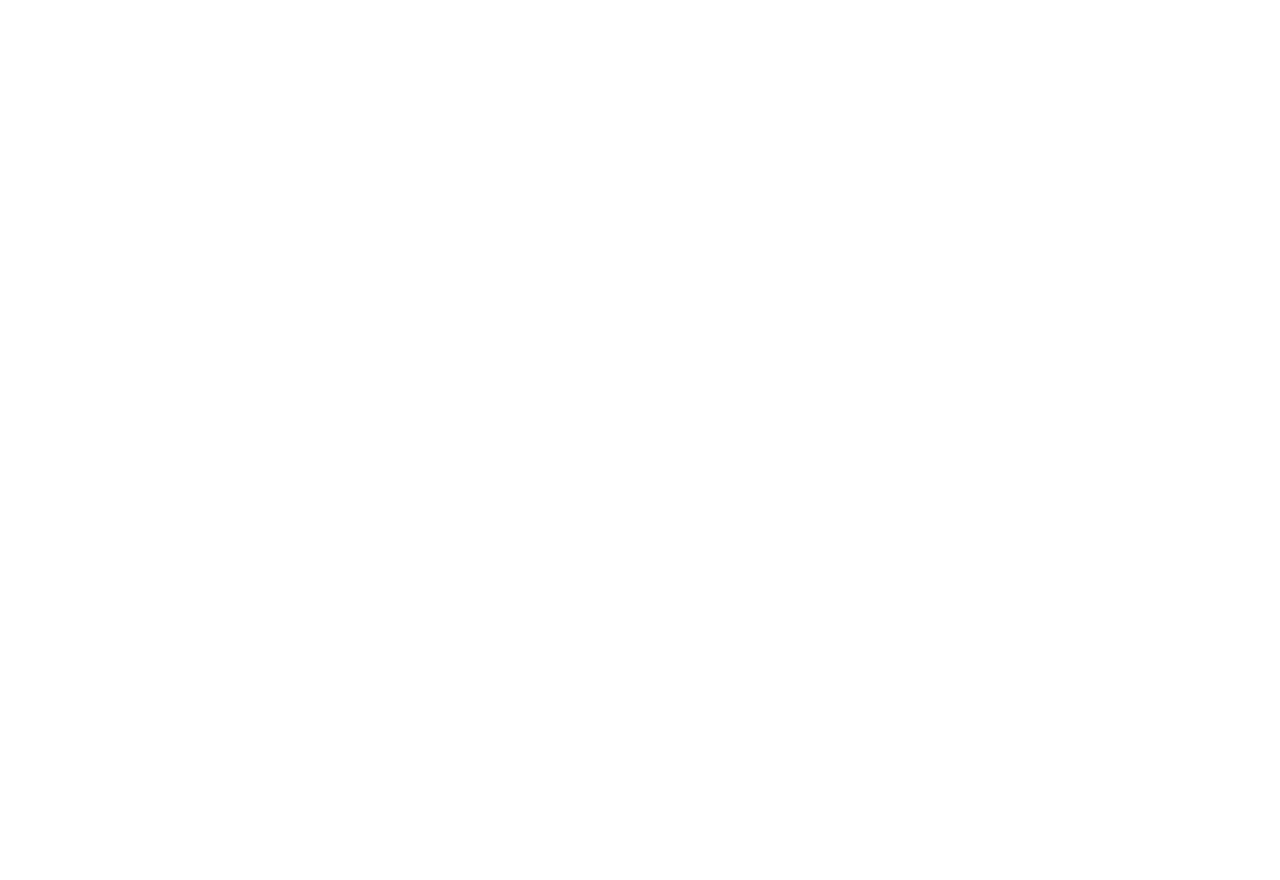
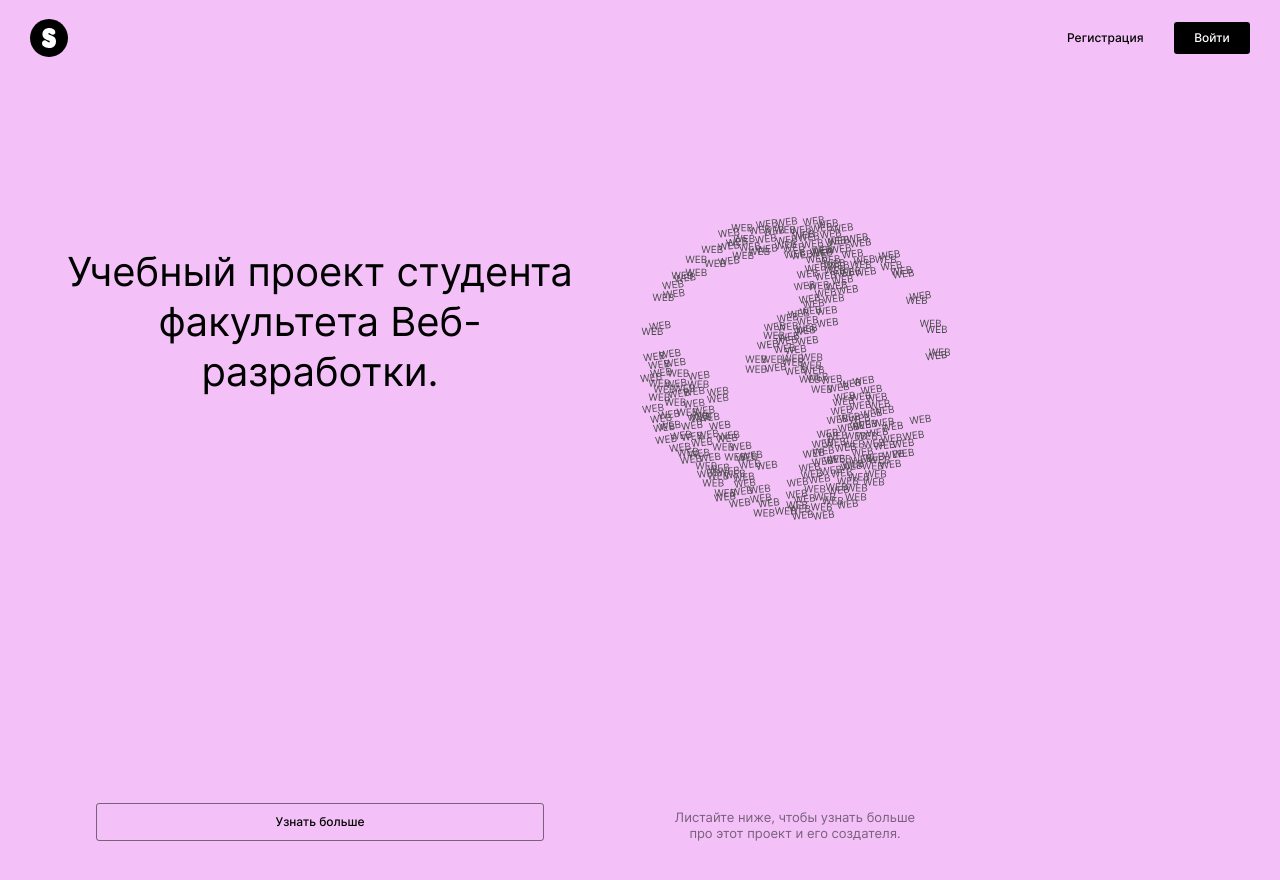
Before and after one commit to SKKomolkina/movies-explorer-frontend, a React app: page / in a window 1280 px wide. Shown: the top 880 px of the page. Before the commit the page ends 800 px from the top, so only its background shows below. Built offline with nearby package versions, Linux system fonts and the light colour scheme.

Commit message:
added promo block

```diff
--- a/package.json
+++ b/package.json
@@ -6,8 +6,10 @@
     "@testing-library/jest-dom": "^5.14.1",
     "@testing-library/react": "^11.2.7",
     "@testing-library/user-event": "^12.8.3",
+    "node-sass": "^4.0.0",
     "react": "^17.0.2",
     "react-dom": "^17.0.2",
+    "react-router-dom": "^5.3.0",
     "react-scripts": "4.0.3",
     "web-vitals": "^1.1.2"
   },
--- a/src/components/App/App.css
+++ b/src/components/App/App.css
@@ -0,0 +1,17 @@
+.root {
+    margin: 0 auto;
+    padding: 0;
+    /*max-width: 320px;*/
+    box-sizing: border-box;
+
+    font-family: 'Inter', ‘Arial’, sans-serif;
+    background-color: #fff;
+    color: #000;
+
+    -webkit-font-smoothing: antialiased;
+    -moz-osx-font-smoothing: grayscale;
+    text-rendering: optimizeLegibility;
+    -webkit-text-size-adjust: 100%;
+    -ms-text-size-adjust: 100%;
+    -moz-text-size-adjust: 100%;
+}
--- a/src/components/App/App.js
+++ b/src/components/App/App.js
@@ -1,9 +1,11 @@
 import './App.css';
+
+import Main from "../Main/Main";
 
 function App() {
   return (
-    <div className="App">
-
+    <div className="root">
+      <Main />
     </div>
   );
 }
--- /dev/null
+++ b/src/components/Header/Header.js
@@ -0,0 +1,16 @@
+import React from 'react';
+
+import './Header.scss';
+import logo from '../../images/logo.svg';
+import Navigation from '../Navigation/Navigation';
+
+function Header(props) {
+    return (
+        <header className='header'>
+            <img src={logo} alt='logo' />
+            <Navigation />
+        </header>
+    );
+}
+
+export default Header;
--- /dev/null
+++ b/src/components/Header/Header.scss
@@ -0,0 +1,13 @@
+.header {
+  padding: 18px 14px;
+
+  display: flex;
+  flex-direction: row;
+  justify-content: space-between;
+  align-items: center;
+
+  @media (min-width: 568px) {
+    padding-left: 30px;
+    padding-right: 30px;
+  }
+}
--- /dev/null
+++ b/src/components/Main/Main.css
@@ -0,0 +1,5 @@
+.main {
+    padding: 0;
+    margin: 0 auto;
+    width: 100%;
+}
--- a/src/components/Main/Main.js
+++ b/src/components/Main/Main.js
@@ -0,0 +1,13 @@
+import React from 'react';
+
+import Promo from '../Promo/Promo';
+
+function Main(props) {
+    return (
+        <main className='main'>
+            <Promo />
+        </main>
+    );
+}
+
+export default Main;
--- /dev/null
+++ b/src/components/Navigation/Navigation.js
@@ -0,0 +1,19 @@
+import React from 'react';
+// import { Link } from 'react-router-dom';
+
+import './Navigation.scss';
+
+function Navigation(props) {
+    return (
+        <nav className='navigation'>
+            <p className='navigation__link'>
+                Регистрация
+            </p>
+            <button className='navigation__link navigation__link_signin'>
+                Войти
+            </button>
+        </nav>
+    );
+}
+
+export default Navigation;
--- /dev/null
+++ b/src/components/Navigation/Navigation.scss
@@ -0,0 +1,36 @@
+.navigation {
+  width: 132px;
+
+  display: flex;
+  flex-direction: row;
+  justify-content: space-between;
+  align-items: center;
+
+  @media (min-width: 568px) {
+    width: 183px;
+  }
+  &__link {
+    font-weight: 500;
+    font-size: 10px;
+    line-height: 16px;
+
+    @media (min-width: 568px) {
+      font-size: 12px;
+      line-height: 16px;
+    }
+  }
+  &__link_signin {
+    width: 54px;
+    height: 26px;
+
+    background-color: #000;
+    color: #fff;
+    border: none;
+    border-radius: 3px;
+
+    @media (min-width: 568px) {
+      width: 76px;
+      height: 32px;
+    }
+  }
+}
--- /dev/null
+++ b/src/components/Promo/Promo.js
@@ -0,0 +1,24 @@
+import React from 'react';
+
+import './Promo.scss';
+import landingImg from '../../images/landing-logo.svg';
+
+import Header from '../Header/Header';
+
+function Promo(props) {
+    return (
+        <div className='promo'>
+            <Header />
+
+            <div className='promo__grid'>
+                <img src={landingImg} className='promo__image' alt='landing-logo' />
+                <h1 className='promo__title'>Учебный проект студента факультета Веб-разработки.</h1>
+                <p className='promo__subtitle'>Листайте ниже, чтобы узнать больше про этот проект и его создателя.</p>
+
+                <button className='promo__button'>Узнать больше</button>
+            </div>
+        </div>
+    );
+}
+
+export default Promo;
--- /dev/null
+++ b/src/components/Promo/Promo.scss
@@ -0,0 +1,108 @@
+$background-color: #F3C1F8;
+
+.promo {
+  max-width: 100%;
+
+  display: flex;
+  flex-direction: column;
+
+  background-color: $background-color;
+  &__grid {
+    display: flex;
+    flex-direction: column;
+
+    @media (min-width: 960px) {
+      display: grid;
+      grid-template-columns: 640px 310px;
+      grid-template-rows: 1fr 1fr 1fr;
+
+    }
+  }
+  &__image {
+    margin-top: 70px;
+    margin-bottom: 44px;
+    max-width: 210px;
+    max-height: 206px;
+
+    align-self: center;
+
+    @media (min-width: 568px) {
+      margin-top: 140px;
+      margin-bottom: 48px;
+      max-width: 310px;
+      max-height: 304px;
+    }
+
+    @media (min-width: 960px) {
+      order: 2;
+    }
+  }
+  &__title {
+    padding: 0;
+    margin: 0 10px;
+    max-width: 680px;
+    align-self: center;
+
+    font-weight: 400;
+    font-size: 30px;
+    line-height: 38px;
+    text-align: center;
+
+    @media (min-width: 568px) {
+      margin-left: 44px;
+      margin-right: 44px;
+
+      font-size: 40px;
+      line-height: 50px;
+    }
+
+    @media (min-width: 960px) {
+      order: 1;
+    }
+  }
+  &__subtitle {
+    padding: 0;
+    margin: 34px 30px 0;
+    max-width: 260px;
+    align-self: center;
+
+    font-weight: 400;
+    font-size: 13px;
+    line-height: 16px;
+    color: #000;
+    opacity: 0.5;
+    text-align: center;
+
+    @media (min-width: 568px) {
+      margin-top: 22px;
+    }
+
+    @media (min-width: 960px) {
+      order: 4;
+    }
+  }
+  &__button {
+    padding: 10px;
+    margin: 80px 96px 30px;
+    align-self: center;
+
+    font-weight: 500;
+    font-size: 12px;
+    line-height: 16px;
+
+    background-color: transparent;
+    border: rgba(0, 0, 0, 0.5) 1px solid;
+    border-radius: 3px;
+
+    @media (min-width: 568px) {
+      margin-top: 92px;
+      margin-bottom: 76px;
+      padding-right: 20px;
+      padding-left: 20px;
+    }
+
+    @media (min-width: 960px) {
+      order: 3;
+    }
+  }
+}
--- a/src/index.css
+++ b/src/index.css
@@ -3,24 +3,3 @@
 
 /* <-----FONTS-----> */
 @import url(./vendor/fonts/fonts.css);
-
-#root {
-    max-width: 100vw;
-    height: 100vh;
-    box-sizing: border-box;
-    margin: 0 auto;
-    padding: 0;
-    font-family: 'Inter', ‘Arial’, sans-serif;
-    background-color: #fff;
-    color: #000;
-    -webkit-font-smoothing: antialiased;
-    -moz-osx-font-smoothing: grayscale;
-    text-rendering: optimizeLegibility;
-    -webkit-text-size-adjust: 100%;
-    -ms-text-size-adjust: 100%;
-    -moz-text-size-adjust: 100%;
-}
-
-body {
-    background-color: #fff;
-}
```
Also changed, not shown: 1 other file.
